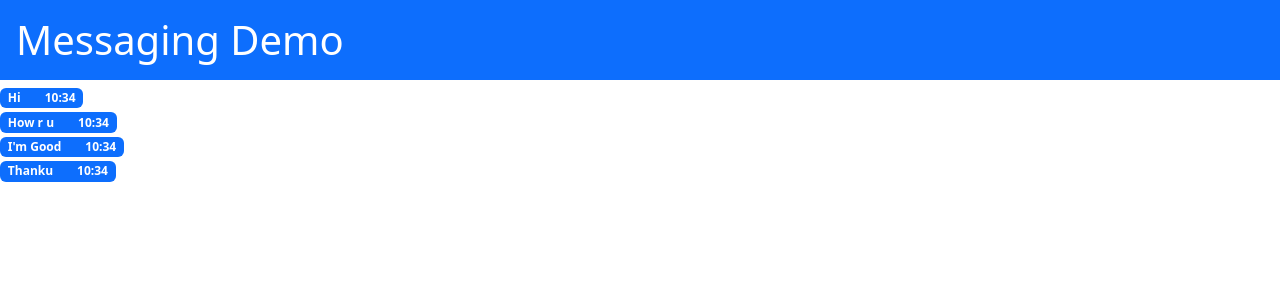
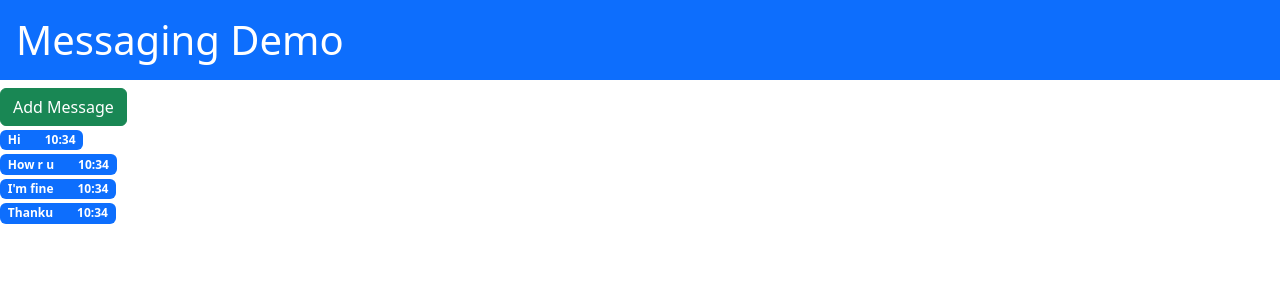
Before and after one commit to ROHITSABI/my-app, a React (Create React App) app: page / in a window 1280 px wide. Shown: the top 300 px of the page. Built offline with nearby package versions, Linux system fonts and the light colour scheme.

Commit message:
messaging_app_static

```diff
--- a/src/App.js
+++ b/src/App.js
@@ -1,16 +1,28 @@
 import { useState } from "react";
 
 function App() {
-  let [list] = useState([
+  let [list, setList] = useState([
     { message: "Hi", messageTime: new Date() },
     { message: "How r u", messageTime: new Date() },
-    { message: "I'm Good", messageTime: new Date() },
+    { message: "I'm fine", messageTime: new Date() },
     { message: "Thanku", messageTime: new Date() },
   ]);
+
+  let addMessage = () => {
+    let newMessage = { message: "Looking Hot", messageTime: new Date() };
+    list = [newMessage, ...list];
+    setList(list);
+  };
 
   return (
     <div>
       <h1 className="bg-primary text-white p-3">Messaging Demo</h1>
+      <input
+        className="btn btn-success"
+        type="button"
+        value="Add Message"
+        onClick={addMessage}
+      />
 
       {list.map((item, index) => (
         <div key={index} className="d-flex my-1">
```
